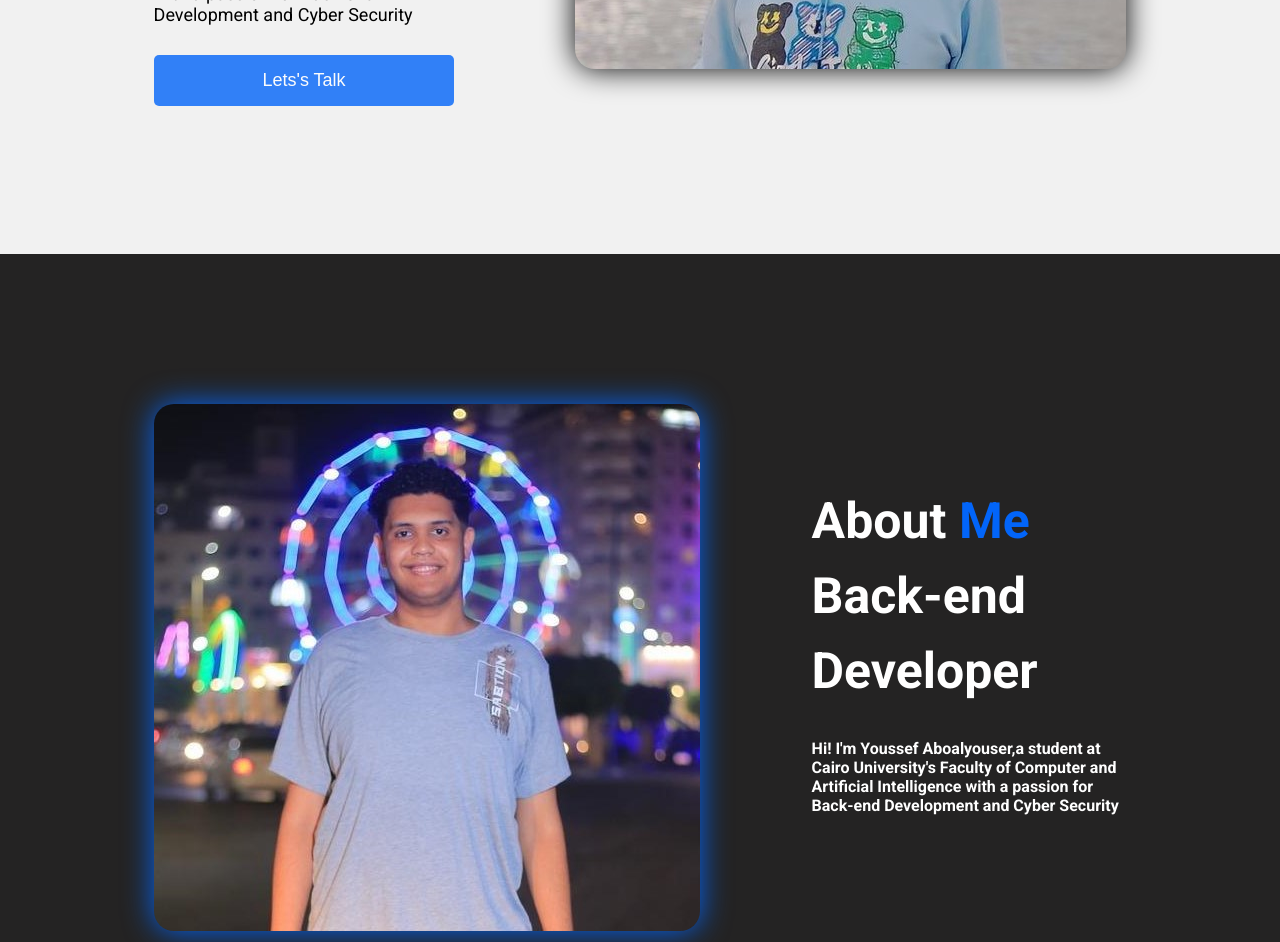
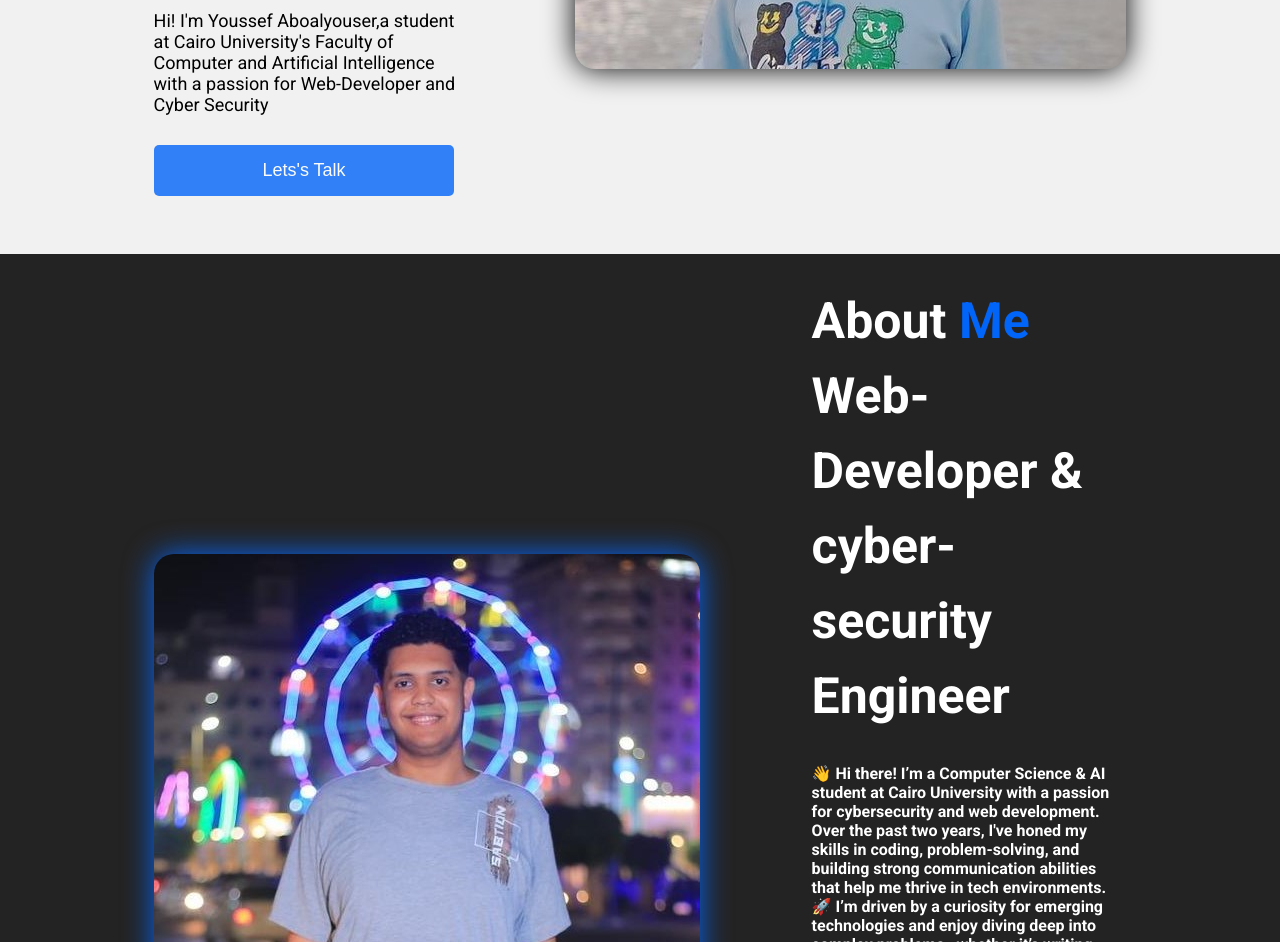
Before and after one commit to Youssefaboalyouser/portfolio-task, a plain HTML site: page index.html in a window 1280 px wide. Shown: the part 546-1488 px from the top of the page. Drawn offline with nearby package versions, Linux system fonts and the light colour scheme.

Commit message:
new version

```diff
--- a/index.html
+++ b/index.html
@@ -33,9 +33,9 @@
     <main class="home" id="hOMe">
         <div class="home_content">
             <H3>Hii!</H3>
-            <h1>I'm <span>Youssef</span> a Back-end Developer</h1>
+            <h1>I'm <span>Youssef</span> a Web-Developer & cyber-security Engineer</h1>
             <p>Hi! I'm Youssef Aboalyouser,a student at Cairo University's Faculty of Computer and Artificial
-                Intelligence with a passion for Back-end Development and
+                Intelligence with a passion for Web-Developer and
                 Cyber Security
             </p>
             <div class="contact_btn">
@@ -57,10 +57,28 @@
         </div>
         <div class="about_me_content">
             <h1>About <span>Me</span></h1>
-            <h1>Back-end Developer</h1>
-            <h4>Hi! I'm Youssef Aboalyouser,a student at Cairo University's Faculty of Computer and Artificial
-                Intelligence with a passion for Back-end Development and
-                Cyber Security</h4>
+            <h1>Web-Developer & cyber-security Engineer</h1>
+            <h4>👋 Hi there! I’m a Computer Science & AI student at Cairo University with a passion for cybersecurity
+                and web development. Over the past two years, I've honed my skills in coding, problem-solving, and
+                building strong communication abilities that help me thrive in tech environments.
+
+                🚀 I’m driven by a curiosity for emerging technologies and enjoy diving deep into complex
+                problems—whether it’s writing efficient code, securing systems, or developing interactive web
+                applications. My journey in cybersecurity is especially exciting as I continue to learn how to protect
+                systems from evolving threats.
+
+                🔧 Technical Skills:
+
+                Coding (Python, C++, HTML/CSS, JavaScript)
+                Cybersecurity fundamentals (penetration testing, system hardening)
+                Web Development (front-end & back-end)
+                Problem-solving and algorithmic thinking
+                🌟 What sets me apart is my eagerness to learn, collaborate, and push boundaries. I believe in
+                continuous improvement and I’m always looking for ways to level up my skills, whether through projects,
+                internships, or self-learning.
+
+                Let’s connect! I’m open to networking, internships, and opportunities that will help me grow in the tech
+                space.</h4>
         </div>
     </div>
     <div class="icons">
```
